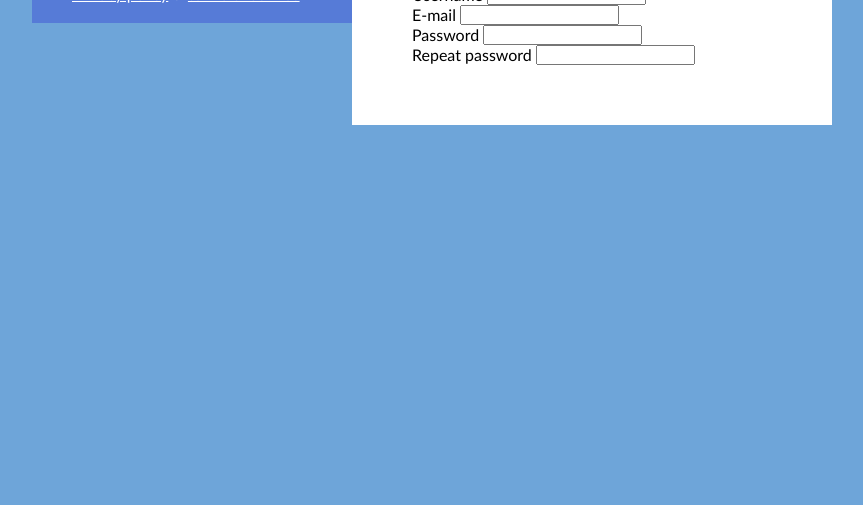
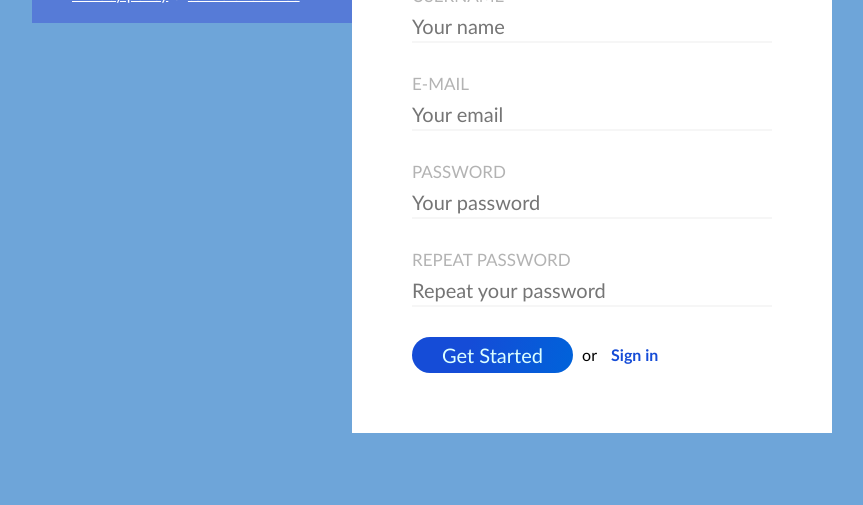
Before and after one commit to dkeparute/4-sign-up, a plain HTML site: page index.html in a window 1280 px wide. Shown: the part 295-800 px from the top of the page, without its empty margins (208-1071 px from the left). Drawn offline with Linux system fonts and the light colour scheme.

Commit message:
Placeholder

```diff
--- /dev/null
+++ b/CSS/form.css
@@ -0,0 +1,65 @@
+form {
+    display: inline-block;
+    width: 100%;
+}
+
+form > .form-row {
+    display: inline-block;
+    width: 100%;
+    margin-top: 30px;
+}
+
+form > .form-row:first-of-type {
+    margin-top:0;
+}
+
+form > .form-row > label {
+    display: inline-block;
+    width: 100%;
+    font-size: 17px;
+    margin-bottom: 5px;
+    text-transform: uppercase;
+    color: #B3B3B3;
+}
+form > .form-row > input {
+    display: inline-block;
+    width: 100%;
+    font-size: 20px;
+    line-height: 30px;
+    border: none;
+    border-bottom: 2px solid #F6F6F6;
+}
+form > .form-row > button {
+    font-size: 20px;
+    text-transform: capitalize;
+    padding: 5px;
+    padding-left: 30px;
+    padding-right: 30px;
+    border-radius: 18px;
+    line-height: 26px;
+    background: rgb(21,76,215);
+    background: linear-gradient(107deg, rgba(21,76,215,1) 35%, rgba(0,99,218,1) 100%);
+    color: #DCFFFF;
+    border: none;
+
+}
+form > .form-row > button:hover {
+    cursor:pointer;
+}
+form > .form-row > span {
+    display: inline-block;
+    line-height: 26px;
+    padding: 5px;
+
+}
+form > .form-row > a {
+    display: inline-block;
+    line-height: 26px;
+    padding: 5px;
+    padding-left: 5px;
+    color: rgb(21,76,215);
+    font-weight: bold;
+    text-decoration: none;
+}
+form > .form-row > a:hover {
+    text-decoration: underline;
--- a/CSS/main.css
+++ b/CSS/main.css
@@ -16,16 +16,19 @@ body {
     color:#FFFFFF;
     padding: 40px;
     padding-bottom: 20px;
+}
+.bottom-texts {
+    color:#FFFFFF;
+}
 
-}
-a {
+.bottom-texts > a {
     color: #FFFFFF;
 }
+
 .right-column {
     background-color:#FFFFFF;
     width:60%;
     float:left;
     padding: 60px;
 
-
 }
--- a/index.html
+++ b/index.html
@@ -7,12 +7,13 @@
     <title>Sign-up</title>
     <link rel="stylesheet" href="./CSS/reset.css">
     <link rel="stylesheet" href="./CSS/main.css">
+    <link rel="stylesheet" href="./CSS/form.css">
 </head>
 <body>
     <main class="content">
         <div class="left-column">
         <h1>Sign up</h1>
-            <div>
+            <div class="bottom-texts">
                 <a href="#">Privacy policy</a>
                 &amp;
                 <a href="#">terms of service</a>
@@ -23,19 +24,24 @@
          <form>
              <div class="form-row">
                  <label for="">Username</label>
-                 <input type="text">
+                 <input type="text" placeholder="Your name" required>
             </div>
              <div class="form-row">
                  <label for="">E-mail</label>
-                 <input type="email">
+                 <input type="email" placeholder="Your email" required>
             </div>
              <div class="form-row">
                  <label for="">Password</label>
-                 <input type="password">
+                 <input type="password" placeholder="Your password" required>
             </div>
              <div class="form-row">
                  <label for="">Repeat password</label>
-                 <input type="password">
+                 <input type="password" placeholder="Repeat your password" required>
+            </div>
+            <div class="form-row">
+                <button type="submit">Get started</button>
+                <span>or</span>
+                <a href="#">Sign in</a>
             </div>
 
          </form>
```
